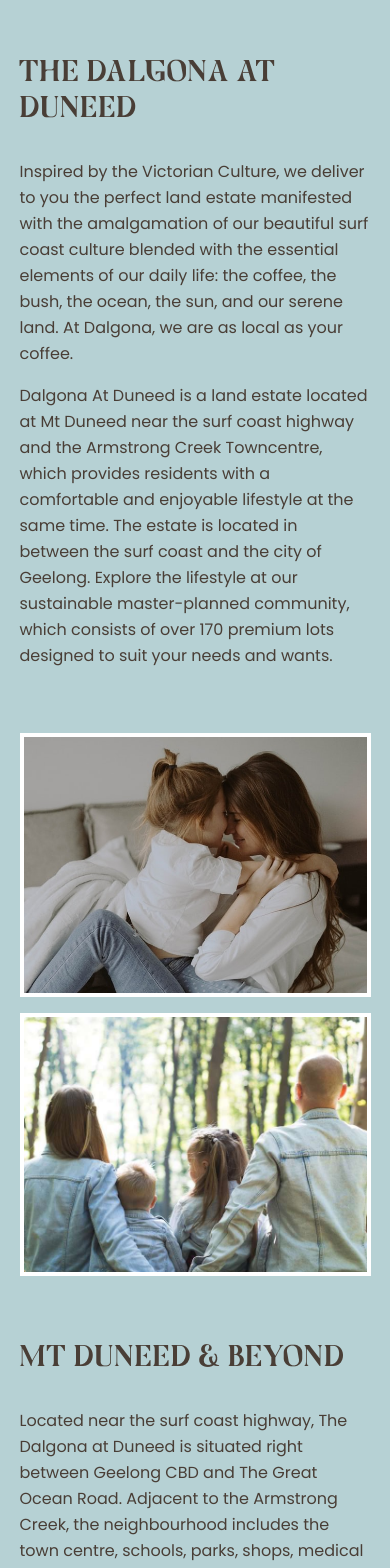
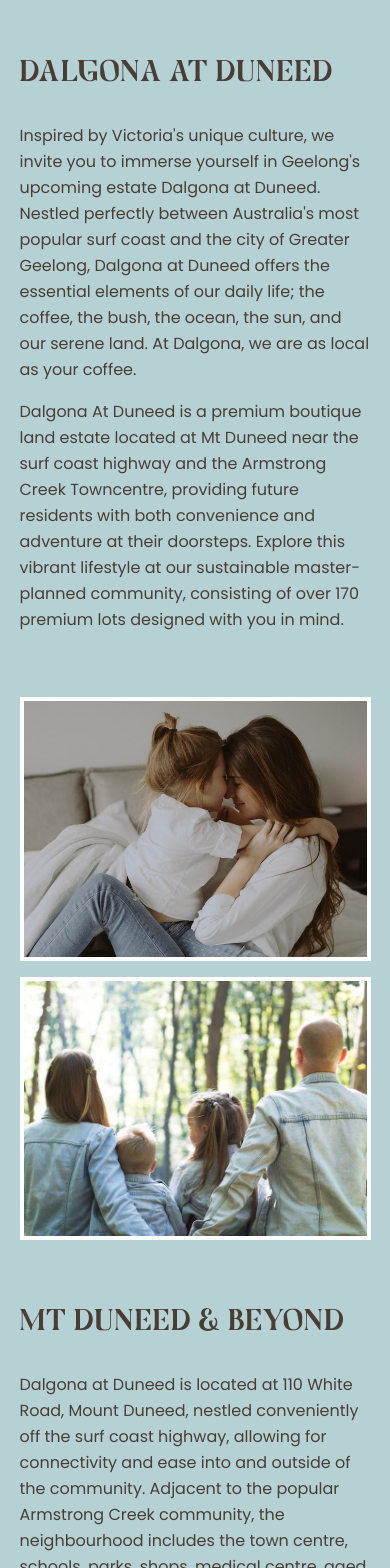
Before and after one commit to sayantank/dalgona, a Next.js app: page / in a window 390 px wide. Shown: the part 300-1868 px from the top of the page. Built offline with nearby package versions, Linux system fonts and the light colour scheme.

Commit message:
Content Update

```diff
--- a/components/contact.js
+++ b/components/contact.js
@@ -53,7 +53,7 @@ const Contact = () => {
 
     return (
         <form id="contact-me" className="w-full max-w-3xl bg-white shadow p-8 text-gray-700 rounded-md mx-auto" onSubmit={handleSubmit}>
-        <h3 className="w-full text-xl md:text-2xl font-bold leading-tight">Contact Us!</h3>
+        <h3 className="w-full text-xl md:text-2xl font-bold leading-tight">Register your Interest!</h3>
         <div className="w-16 h-0.5 bg-mocha mt-6 mb-8 mx-auto"></div>
         <div className="flex flex-wrap mb-3">
           <div className="relative w-full md:w-6/12 md:pr-4 appearance-none label-floating">
--- a/components/footer.js
+++ b/components/footer.js
@@ -75,7 +75,7 @@ export default function Footer() {
             />
           </div>
           <div className="flex flex-col text-center px-10">
-            <p className="md:text-xs font-medium text-tertiary">Marketed by</p>
+            <p className="md:text-xs font-medium text-tertiary">Delivered by</p>
             <Image
               src="/images/gaage.png"
               width={180}
@@ -102,7 +102,7 @@ export default function Footer() {
           </div>
           <div>
             <h2 className="font-serif font-bold text-tertiary text-lg">
-              Contact
+              Contact Us
             </h2>
             <p className="text-tertiary">
               <strong>Amber Dew</strong>
@@ -116,7 +116,7 @@ export default function Footer() {
         <div className="flex-1">
           <div className=" bg-quaternary flex flex-col space-y-4  p-6 md:p-8 rounded-md">
             <h1 className="font-serif text-3xl md:text-4xl text-tertiary">
-              Contact Us
+             Register your Interest
             </h1>
             <form className="flex flex-col space-y-4" onSubmit={handleSubmit}>
               <input
--- a/components/hero.js
+++ b/components/hero.js
@@ -25,6 +25,7 @@ export default function Hero() {
         <video
           autoPlay={true}
           muted={true}
+          loop={true}
           // controls={false}
           playsInline={true}
         >
--- a/pages/index.js
+++ b/pages/index.js
@@ -21,28 +21,16 @@ export default function Home() {
             <div className="w-full flex flex-col md:flex-row space-y-4 md:space-y-0 md:space-x-8">
               <div className="flex-1">
                 <h1 className="font-serif text-3xl md:text-4xl text-tertiary mb-4">
-                  THE DALGONA AT DUNEED
+                  DALGONA AT DUNEED
                 </h1>
               </div>
               <div className="flex-2">
                 <div className="text-tertiary md:text-sm lg:text-base space-y-4">
                   <p>
-                    Inspired by the Victorian Culture, we deliver to you the
-                    perfect land estate manifested with the amalgamation of our
-                    beautiful surf coast culture blended with the essential
-                    elements of our daily life: the coffee, the bush, the ocean,
-                    the sun, and our serene land. At Dalgona, we are as local as
-                    your coffee.
+                  Inspired by Victoria's unique culture, we invite you to immerse yourself in Geelong's upcoming estate Dalgona at Duneed. Nestled perfectly between Australia's most popular surf coast and the city of Greater Geelong, Dalgona at Duneed offers the essential elements of our daily life; the coffee, the bush, the ocean, the sun, and our serene land. At Dalgona, we are as local as your coffee.
                   </p>
                   <p>
-                    Dalgona At Duneed is a land estate located at Mt Duneed near
-                    the surf coast highway and the Armstrong Creek Towncentre,
-                    which provides residents with a comfortable and enjoyable
-                    lifestyle at the same time. The estate is located in between
-                    the surf coast and the city of Geelong. Explore the
-                    lifestyle at our sustainable master-planned community, which
-                    consists of over 170 premium lots designed to suit your
-                    needs and wants.
+                  Dalgona At Duneed is a premium boutique land estate located at Mt Duneed near the surf coast highway and the Armstrong Creek Towncentre, providing future residents with both convenience and adventure at their doorsteps. Explore this vibrant lifestyle at our sustainable master-planned community, consisting of over 170 premium lots designed with you in mind.
                   </p>
                 </div>
               </div>
@@ -144,12 +132,7 @@ export default function Home() {
               <div className="flex-2">
                 <div className="text-tertiary md:text-sm lg:text-base space-y-4">
                   <p>
-                    Located near the surf coast highway, The Dalgona at Duneed
-                    is situated right between Geelong CBD and The Great Ocean
-                    Road. Adjacent to the Armstrong Creek, the neighbourhood
-                    includes the town centre, schools, parks, shops, medical
-                    centre, aged care, childcare, public transport and the
-                    beautiful coastal nature.
+                  Dalgona at Duneed is located at 110 White Road, Mount Duneed, nestled conveniently off the surf coast highway, allowing for connectivity and ease into and outside of the community. Adjacent to the popular Armstrong Creek community, the neighbourhood includes the town centre, schools, parks, shops, medical centre, aged care centre, childcare centre. entertainment facilities, public transport and the beautiful coastal nature.
                   </p>
                 </div>
               </div>
@@ -326,11 +309,7 @@ export default function Home() {
                 <div className="text-tertiary md:text-sm lg:text-base space-y-2">
                   <h2 className="font-serif text-xl">Surf Coast Highway</h2>
                   <p>
-                    It is a huge advantage when you’re close to the highway. The
-                    surf coast Highway is connected to the whites road and
-                    provides easy access to reach Geelong CBD or Torquay in just
-                    15 minutes. It is just a kilometre away from the estate
-                    entrance.
+                  Stay connected with the ease of the Surf Coast Highway. The Highway is conveniently connected to Whites road, approx 1km from Dalgona at Duneed, providing residents the ease to travel to Geelong CBD or Torquay in just under 15 minutes.
                   </p>
                 </div>
               </div>
@@ -375,7 +354,7 @@ export default function Home() {
                     Future Amenities On Whites Road
                   </h2>
                   <p>
-                  Residents of Dalgona At Duneed can expect world-class amenities right at their doorstep on the Whites road. The Precinct Structure Plan consists of an activity centre, community complex, P-6 School, and active open spaces right at the doorstep.
+                  Residents of Dalgona At Duneed can expect world-class amenities right at their doorstep on Whites road. The Precinct Structure Plan consists of endless opportunities such as activity/ entertainment facilities, a community complex, new schools, and active open spaces throughout.
                   </p>
                 </div>
               </div>
@@ -472,16 +451,7 @@ export default function Home() {
               </h1>
               <div className="text-tertiary text-base space-y-4">
                 <p>
-                  The true essence of our beautiful culture celebrated by the
-                  millions of beautiful people in our country has been brought
-                  to life at your very own Dalgona At Duneed. The Estate is in a
-                  shape of a coffee cup, the favourite beverage of our fellow
-                  Australians, consisting of 170 lots including 32 townhouses.
-                  The estate is adjacent to the serene and beautiful Armstrong
-                  creek, hence, connecting you with our aweispiring mother earth
-                  right in your backyard. Live this beautiful Surf Coast
-                  lifestyle at our sustainable and functional estate at Mt
-                  Duneed. Live The Dalgona Life. #DalgonaAtDuneed.
+                The true essence of our beautiful culture celebrated by the millions of diverse people in our country has been brought to life at Dalgona At Duneed. Inspired by the love and passion of Victoria's internationally recognised coffee culture, the estate creatively represents elements of this flavour. Consisting of approx 170 spacious lots, including 32 townhouses, with street names representing our international coffee culture, Dalgona at Duneed is unique and they way the locals like it! The estate is adjacent to the serene and beautiful Armstrong creek, hence, connecting you with our awe inspiring mother earth right in your backyard. Live this beautiful Surf Coast lifestyle at our sustainable and functional estate at Mt Duneed. Live The Dalgona Life. #DalgonaAtDuneed.
                 </p>
               </div>
             </div>
@@ -504,10 +474,7 @@ export default function Home() {
           </div>
           <Container>
             <h1 className="font-serif text-center text-2xl md:text-3xl text-tertiary my-16 tracking-wider">
-              THE IDEA OF DALGONA AT DUNEED IS TO CREATE A SUSTAINABLE COMMUNITY
-              FOR THE PEOPLE OF GEELONG WHICH IS AS LOCAL AS YOUR COFFEE. OUR
-              MASTERPLANNED COMMUNITY IS DEVELOPED BY A LOCAL GEELONG COMPANY
-              “GAAGE DEVELOPMENTS”.
+              DALGONA AT DUNEED IS A SUSTAINABLE COMMUNITY, DESIGNED WITH YOU IN MIND.                                           OUR MASTER PLANNED PREMIUM ESTATE IS DELIVERED TO YOU BY LOCALS FOR LOCALS.
             </h1>
           </Container>
         </div>
```
